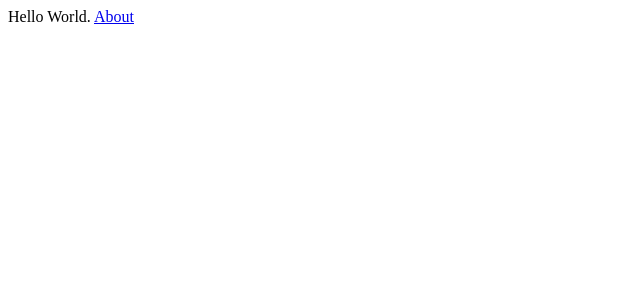
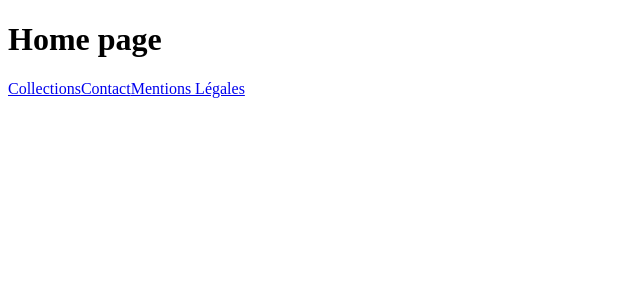
Before and after one commit to aellanglet/EEMIfrontend, a Next.js app: page / in a window 1280 px wide. Shown: the top 300 px of the page, without its empty margins (0-640 px from the left). Built offline with nearby package versions, Linux system fonts and the light colour scheme.

Commit message:
Clean project

```diff
--- a/pages/about.js
+++ /dev/null
@@ -1,3 +0,0 @@
-export default function AboutPage() {
-  return <div>About us</div>
-}
--- /dev/null
+++ b/pages/contact.js
@@ -0,0 +1,3 @@
+export default function ContactPage() {
+  return <div>Contact us</div>;
+}
--- a/pages/day/index.js
+++ /dev/null
@@ -1,3 +0,0 @@
-export default function DayPage() {
-  return <div>Hello Day</div>
-}
--- a/pages/index.js
+++ b/pages/index.js
@@ -3,10 +3,10 @@ import Link from "next/link";
 export default function IndexPage() {
   return (
     <div>
-      Hello World.{" "}
-      <Link href="/about">
-        <a>About</a>
-      </Link>
+      <h1>Home page</h1>
+      <Link href="/collections">Collections</Link>
+      <Link href="/contact">Contact</Link>
+      <Link href="/mentions">Mentions Légales</Link>
     </div>
   );
 }
--- /dev/null
+++ b/pages/mentions.js
@@ -0,0 +1,3 @@
+export default function MentionsPage() {
+  return <div></div>;
+}
```
